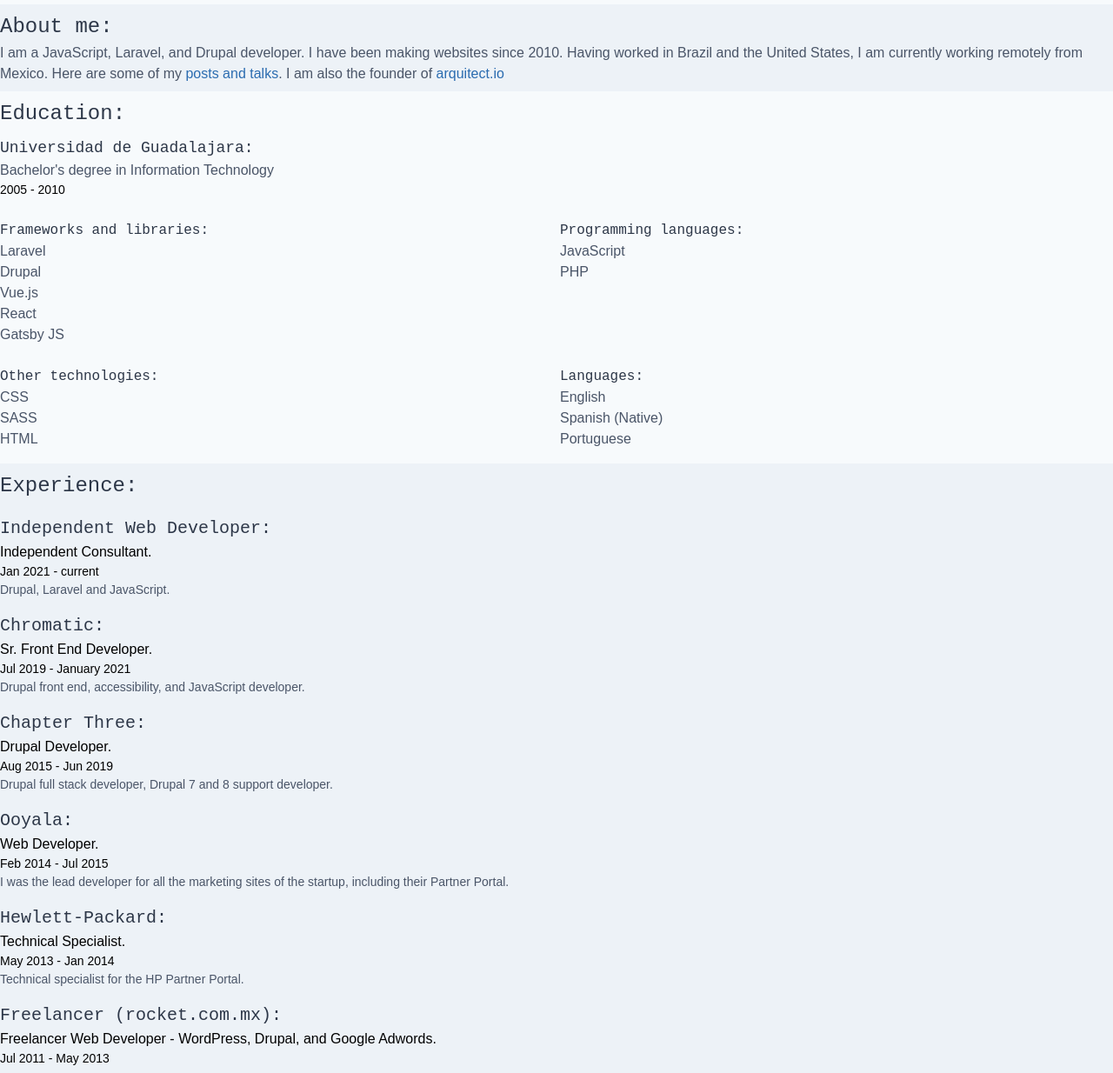
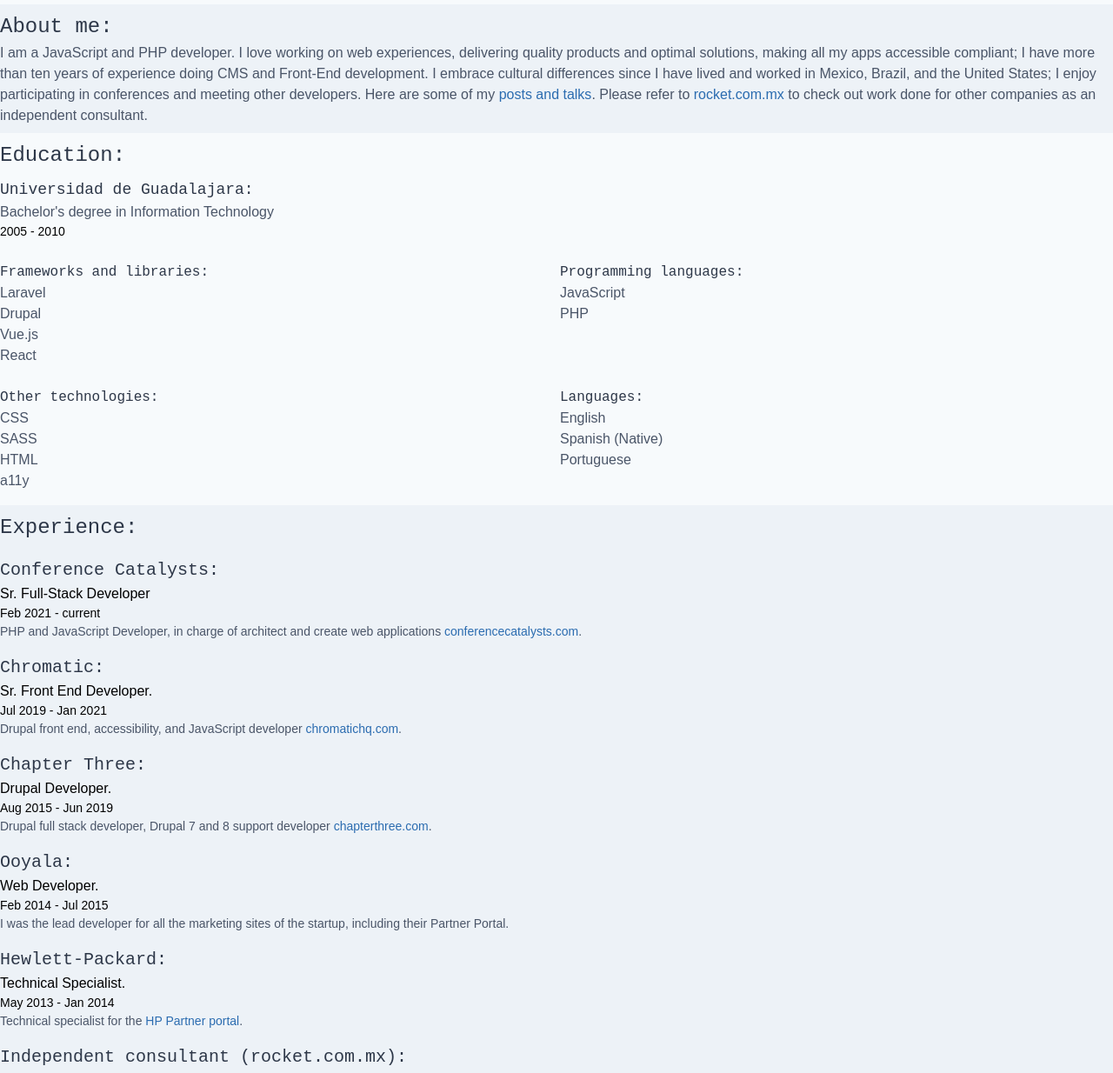
Before and after one commit to isramv/israelmorales.dev, a Gatsby site: page / in a window 1280 px wide. Shown: the part 240-1474 px from the top of the page at 87% size. Built offline with nearby package versions, Linux system fonts and the light colour scheme; Gatsby itself is replaced by a stand-in of ours.

Commit message:
Updated resume

```diff
--- a/src/components/Experience.js
+++ b/src/components/Experience.js
@@ -1,18 +1,20 @@
-import React from "react"
+import React from 'react'
 
-export default function Experience(props) {
+export default function Experience (props) {
   return (
-        <div className='bg-gray-200 p-2 md:px-0'>
+    <div className="bg-gray-200 p-2 md:px-0">
       <div className="container mx-auto">
-                <h3 className='text-xl md:text-2xl'>{props.data.title}:</h3>
+        <h3 className="text-xl md:text-2xl">{props.data.title}:</h3>
         {props.data.collection.map((item, index) => {
-                    const keyString = `${props.data.title.replace(/ /gi, "-")}-${index}`
-                    return(
-                        <div key={keyString} className='my-2 md:my-4'>
-                            <h4 className='text-xl text-gray-800 font-mono'>{item.company}:</h4>
+          const keyString = `${props.data.title.replace(/ /gi, '-')}-${index}`
+          return (
+            <div key={keyString} className="my-2 md:my-4">
+              <h4 className="text-xl text-gray-800 font-mono">{item.company}:</h4>
               <div className="job-title font-serif">{item.jobTitle}</div>
               <div className="dates text-sm">{item.dates}</div>
-                            <div className='text-sm text-gray-700'>{item.description}</div>
+              <div className="text-sm text-gray-700"
+                   dangerouslySetInnerHTML={{ __html: item.description }}>
+              </div>
             </div>
           )
         })}
--- a/src/data/blog/blogPosts.yml
+++ b/src/data/blog/blogPosts.yml
@@ -1,5 +1,8 @@
 blogPosts:
   collection:
+    - title: Intro to PHPStorm live templates
+      url: https://chromatichq.com/insights/intro-phpstorm-live-templates
+      published: February 24, 2021
     - title: Managing your lando database with PhpStorm, Sequel PRO, and the Command line
       url: https://chromatichq.com/blog/managing-your-lando-database-phpstorm-sequel-pro-and-command-line
       published: January 7, 2020
--- a/src/data/resume/resume.yml
+++ b/src/data/resume/resume.yml
@@ -3,11 +3,13 @@
     title: 'About me'
     type: paragraph
     text:
-      I am a JavaScript, Laravel, and Drupal developer. I have been making
-      websites since 2010. Having worked in Brazil and the United States, I am
-      currently working remotely from Mexico. Here are some of my
-      <a href="/posts-and-talks">posts and talks</a>. I am also the founder of
-      <a href="https://arquitect.io">arquitect.io</a>
+      I am a JavaScript and PHP developer. I love working on web experiences, delivering quality products and optimal
+      solutions, making all my apps accessible compliant; I have more than ten years of experience doing CMS and
+      Front-End development. I embrace cultural differences since I have lived and worked in Mexico, Brazil, and the
+      United States; I enjoy participating in conferences and meeting other developers. Here are some of my
+      <a href="/posts-and-talks">posts and talks</a>.
+      Please refer to <a href="https://rocket.com.mx/">rocket.com.mx</a> to check out work done for other companies as
+      an independent consultant.
   programing:
     title: 'Programming languages'
     collection:
@@ -20,28 +22,28 @@
       - Drupal
       - Vue.js
       - React
-      - Gatsby JS
   other:
     title: 'Other technologies'
     collection:
       - CSS
       - SASS
       - HTML
+      - a11y
   experience:
     title: 'Experience'
     collection:
-      - company: Independent Web Developer
-        dates: Jan 2021 - current
-        jobTitle: 'Independent Consultant.'
-        description: Drupal, Laravel and JavaScript.
+      - company: Conference Catalysts
+        dates: Feb 2021 - current
+        jobTitle: 'Sr. Full-Stack Developer'
+        description: PHP and JavaScript Developer, in charge of architect and create web applications <a href="https://conferencecatalysts.com/" rel="nofollow" target="_blank">conferencecatalysts.com</a>.
       - company: Chromatic
-        dates: Jul 2019 - January 2021
+        dates: Jul 2019 - Jan 2021
         jobTitle: 'Sr. Front End Developer.'
-        description: Drupal front end, accessibility, and JavaScript developer.
+        description: Drupal front end, accessibility, and JavaScript developer <a href="https://chromatichq.com/" rel="nofollow" target="_blank"/>chromatichq.com</a>.
       - company: Chapter Three
         dates: Aug 2015 - Jun 2019
         jobTitle: Drupal Developer.
-        description: Drupal full stack developer, Drupal 7 and 8 support developer.
+        description: Drupal full stack developer, Drupal 7 and 8 support developer <a href="https://www.chapterthree.com/">chapterthree.com</a>.
       - company: Ooyala
         dates: Feb 2014 - Jul 2015
         jobTitle: Web Developer.
@@ -49,15 +51,15 @@
       - company: Hewlett-Packard
         dates: May 2013 - Jan 2014
         jobTitle: Technical Specialist.
-        description: Technical specialist for the HP Partner Portal.
-      - company: Freelancer (rocket.com.mx)
-        dates: Jul 2011 - May 2013
-        jobTitle: Freelancer Web Developer - WordPress, Drupal, and Google Adwords.
-        description: ''
+        description: Technical specialist for the <a href="https://partner.hp.com/" rel="nofollow" target="_blank">HP Partner portal</a>.
+      - company: Independent consultant (rocket.com.mx)
+        dates: Jul 2011 - current
+        jobTitle: Independent consultant.
+        description: 'CMS consultant for WordPress and Drupal <a href="https://rocket.com.mx" target="_blank"  >rocket.com.mx</a>'
       - company: Instituto Millenium of Brazil
         dates: Jun 2010 - Jun 2011
         jobTitle: Technical Specialist.
-        description: Primary web developer of the site imil.org, WordPress theme developer, in charge of the SEO and Google Adwords campaigns.
+        description: Primary web developer of the site imil.org, WordPress theme developer, in charge of the SEO and Google Adwords campaigns <a href="https://www.institutomillenium.org.br/">Instituto Millenium</a>.
   education:
     title: 'Education'
     collection:
```
Lines whose indentation alone changed are shown as unchanged.
